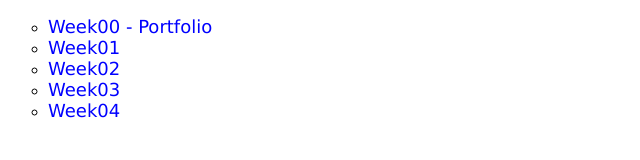
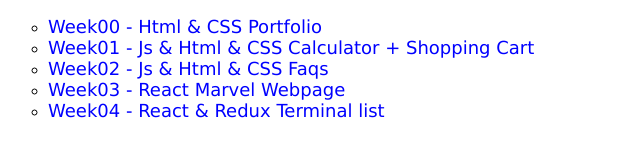
Before and after one commit to marc459/FrontPortfolioProyects, a plain HTML site: page index.html in a window 1280 px wide. Shown: the whole page, without its empty margins (0-640 px from the left). Drawn offline with Linux system fonts and the light colour scheme.

Commit message:
update links

```diff
--- a/index.html
+++ b/index.html
@@ -20,11 +20,11 @@
 </head>
 <body>
     <ul>
-        <li><a href="https://marc459.github.io/FrontPortfolioProyects/week00">Week00 - Portfolio</a></li>
-        <li><a href="https://marc459.github.io/FrontPortfolioProyects/week01">Week01</a></li>
-        <li><a href="https://marc459.github.io/FrontPortfolioProyects/week02">Week02</a></li>
-        <li><a href="https://marc459.github.io/FrontPortfolioProyects/week03">Week03</a></li>
-        <li><a href="https://marc459.github.io/FrontPortfolioProyects/week04">Week04</a></li>
+        <li><a href="https://marc459.github.io/FrontPortfolioProyects/week00">Week00 - Html & CSS Portfolio</a></li>
+        <li><a href="https://marc459.github.io/FrontPortfolioProyects/week01">Week01 - Js & Html & CSS Calculator + Shopping Cart</a></li>
+        <li><a href="https://marc459.github.io/FrontPortfolioProyects/week02">Week02 - Js & Html & CSS Faqs</a></li>
+        <li><a href="https://marc459.github.io/FrontPortfolioProyects/week03">Week03 - React Marvel Webpage</a></li>
+        <li><a href="https://marc459.github.io/FrontPortfolioProyects/week04">Week04 - React & Redux Terminal list</a></li>
 
     </ul>
 
```
